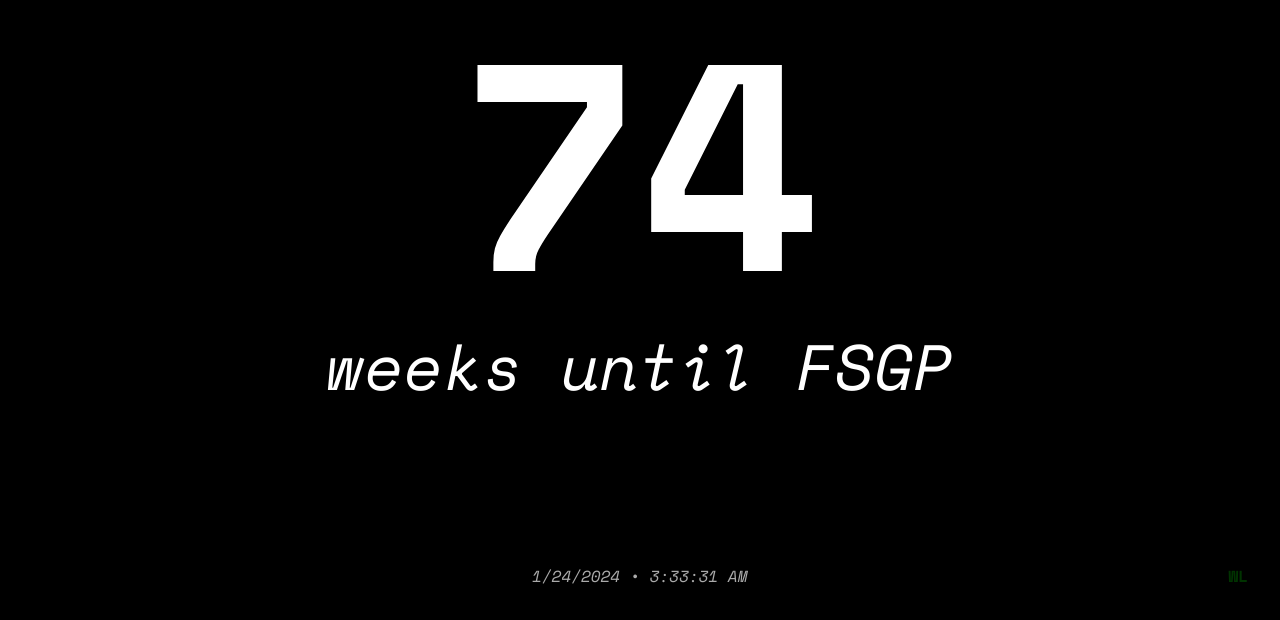
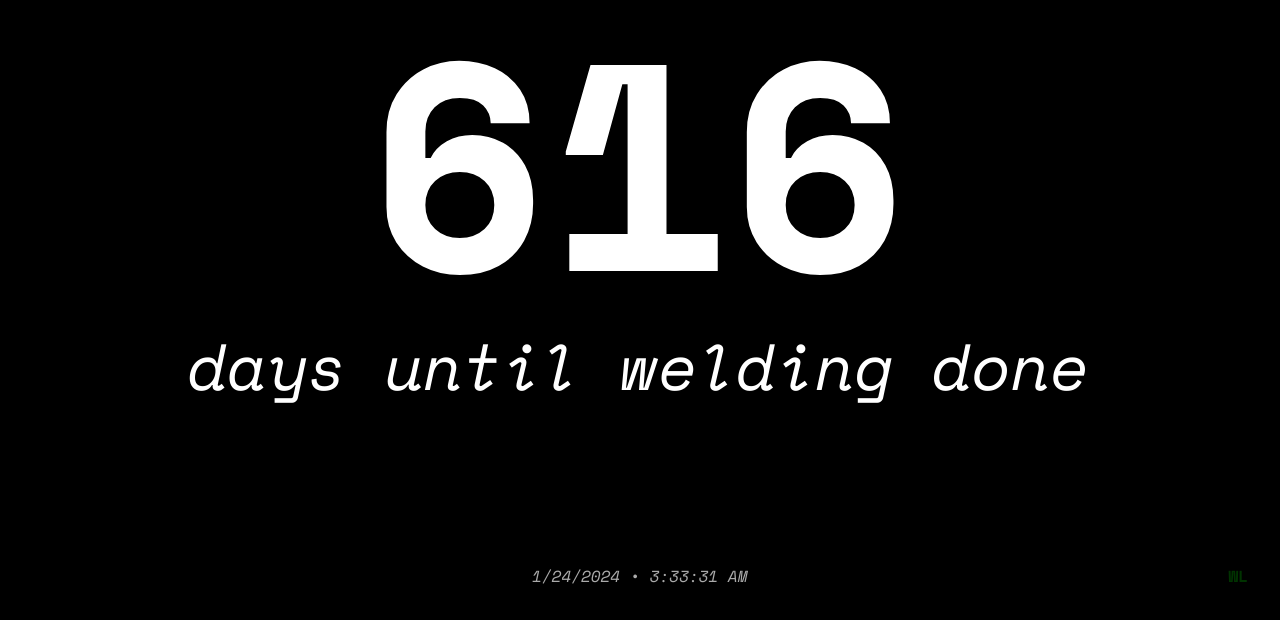
Before and after one commit to cyfinfaza/rusolar-countdown, a Svelte app: page / in a window 1280 px wide. Shown: the part 180-800 px from the top of the page. Built offline with nearby package versions, Linux system fonts and the light colour scheme.

Commit message:
days until welding done

```diff
--- a/src/App.svelte
+++ b/src/App.svelte
@@ -1,9 +1,12 @@
 <script>
   import { onMount } from "svelte";
   let daysUntil = null;
+  let weeksUntil = null;
   let currentTime = null;
   let wakeLock = false;
   let reloadTriggered = false;
+
+  const countdownTo = "2025-10-01T00:00:00";
 
   const autoReloadTimes = ["04:00", "04:30", "05:00", "20:51"];
 
@@ -16,22 +19,23 @@
   }
   function recalculate() {
     let difference = Math.ceil(
-      (new Date("2025-06-29T00:00:00").getTime() - new Date().getTime()) /
+      (new Date(countdownTo).getTime() - new Date().getTime()) /
         (1000 * 60 * 60 * 24)
     );
     // difference /= 7;
     difference = Math.ceil(difference * 10) / 10;
     daysUntil = difference >= 0 ? difference : null;
+    weeksUntil = Math.floor(daysUntil / 7);
     currentTime = new Date(Date.now()).toLocaleString().split(",").join(" • ");
-    if (autoReloadTimes.includes(new Date().toTimeString().slice(0, 5))) {
-      if (!reloadTriggered && navigator.onLine) {
-        console.log("Reloading in 1 minute");
-        reloadTriggered = true;
-        setTimeout(() => {
-          window.location.reload();
-        }, 1000 * 60);
-      }
-    }
+    // if (autoReloadTimes.includes(new Date().toTimeString().slice(0, 5))) {
+    //   if (!reloadTriggered && navigator.onLine) {
+    //     console.log("Reloading in 1 minute");
+    //     reloadTriggered = true;
+    //     setTimeout(() => {
+    //       window.location.reload();
+    //     }, 1000 * 60);
+    //   }
+    // }
   }
   function attemptWakeLock() {
     if ("wakeLock" in navigator) {
@@ -79,9 +83,9 @@
     }}
     tabindex="0"
   >
-    {Math.floor(daysUntil / 7) ?? "--"}
+    {daysUntil ?? "--"}
   </h1>
-  <p>{Math.floor(daysUntil / 7) === 1 ? "week" : "weeks"} until FSGP</p>
+  <p>{daysUntil === 1 ? "day" : "days"} until welding done</p>
   <p class="currentTime">
     {currentTime ?? "--"}
   </p>
```
